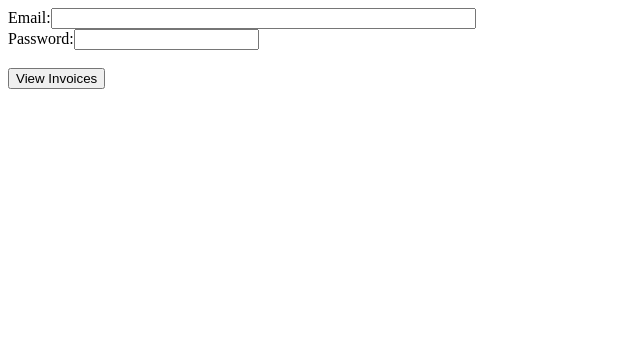
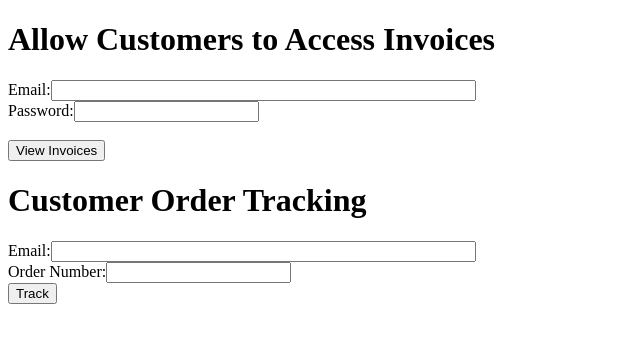
Before and after one commit to PlebianJim/RC-customer-portal-test, a plain HTML site: page index.html in a window 1280 px wide. Shown: the whole page, without its empty margins (0-640 px from the left). Drawn offline with Linux system fonts and the light colour scheme.

Commit message:
Updated with order tracking and H1 elements

```diff
--- a/index.html
+++ b/index.html
@@ -1,10 +1,12 @@
 <!DOCTYPE html>
 <html>
+
 <head>
   <title>RC - Customer Account Portal Test</title>
 </head>
 
 <body>
+  <h1>Allow Customers to Access Invoices</h1>
   <form action='https://secure.romancart.com/custac.asp' method=post>
     <input type=hidden value=68069 name=storeid>
     Email:<input type=text value='' name=email size=50 maxlength=150><br>
@@ -12,6 +14,13 @@
     <input type=hidden name=loginfailedurl value='http://www.<Where to go if the login fails>'><br>
     <input type=submit value='View Invoices'>
   </form>
+  <h1>Customer Order Tracking</h1>
+  <form action='https://www.romancart.com/track.asp' method=post>
+    <input type=hidden value=68069 name=storeid>
+    Email:<input type=text value='' name=email size=50 maxlength=150><br>
+    Order Number:<input type=text value='' name=orderid size=20 maxlength=10><br>
+    <input type=submit value='Track'>
+  </form>
 </body>
 
 </html>
```
Lines whose indentation alone changed are shown as unchanged.
